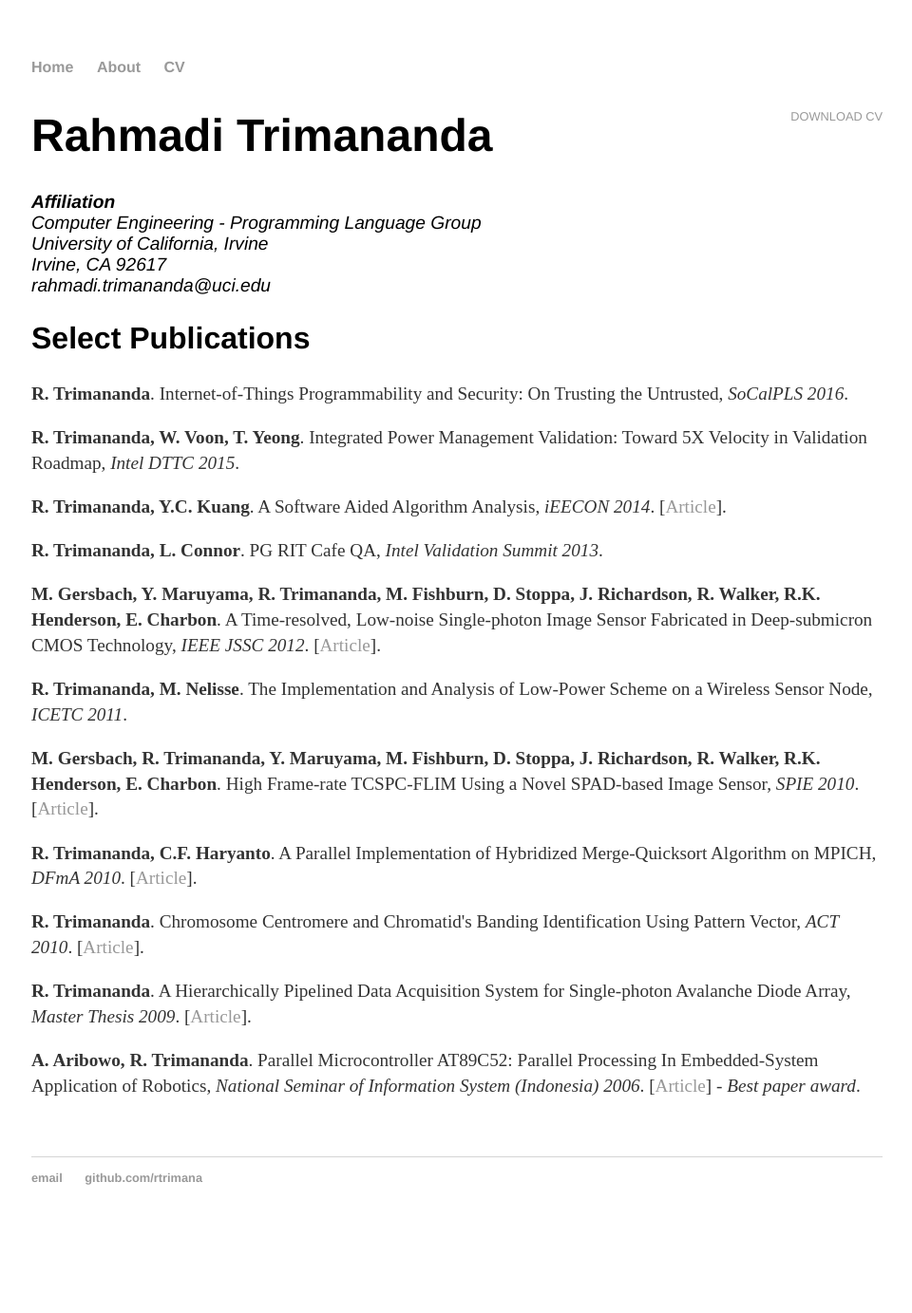
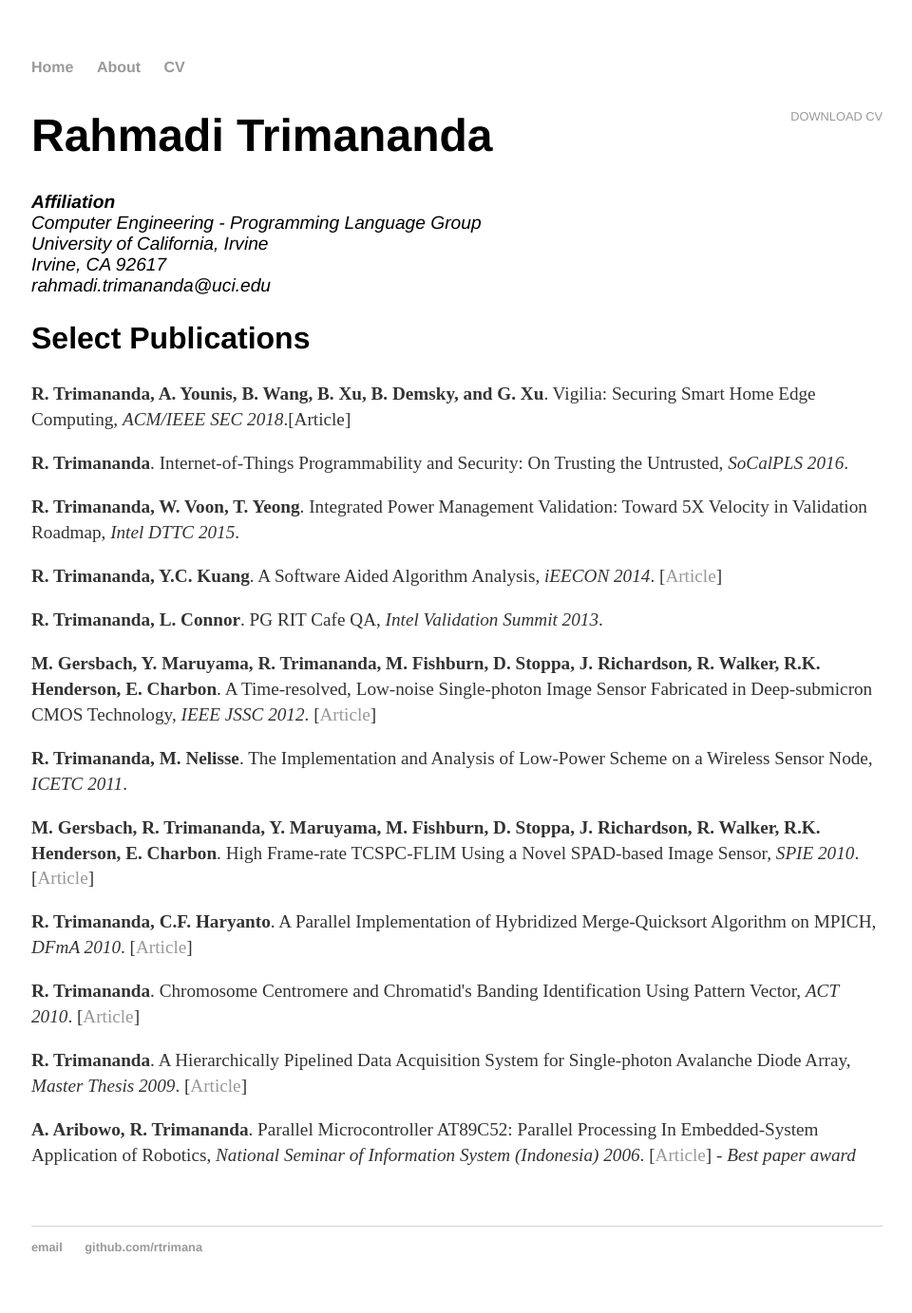
Before and after one commit to rtrimana/rahmaditrimananda.github.io, a Jekyll site: the page built from cv/index.html, in a window 1280 px wide. Shown: the whole page at 95% size, without its empty margins (159-1119 px from the left). Built offline with Jekyll 4.4.1, drawn with Linux system fonts in a browser that asks for light colours; before the commit the page ends 1310 px from its top, so only the background shows below that.

Commit message:
Update index.html

```diff
--- a/cv/index.html
+++ b/cv/index.html
@@ -17,27 +17,28 @@ title: CV of Your Name
 
 					<h2>Select Publications</h2>
 
+					<p><strong>R. Trimananda, A. Younis, B. Wang, B. Xu, B. Demsky, and G. Xu</strong>. Vigilia: Securing Smart Home Edge Computing, <em>ACM/IEEE SEC 2018</em>.[Article]
+
 					<p><strong>R. Trimananda</strong>. Internet-of-Things Programmability and Security: On Trusting the Untrusted, <em>SoCalPLS 2016</em>.
 
 					<p><strong>R. Trimananda, W. Voon, T. Yeong</strong>. Integrated Power Management Validation: Toward 5X Velocity in Validation Roadmap, <em>Intel DTTC 2015</em>.
 
-					<p><strong>R. Trimananda, Y.C. Kuang</strong>. A Software Aided Algorithm Analysis, <em>iEECON 2014</em>. [<a href="https://ieeexplore.ieee.org/abstract/document/6925865/" target="_blank">Article</a>].
+					<p><strong>R. Trimananda, Y.C. Kuang</strong>. A Software Aided Algorithm Analysis, <em>iEECON 2014</em>. [<a href="https://ieeexplore.ieee.org/abstract/document/6925865/" target="_blank">Article</a>]
 
 					<p><strong>R. Trimananda, L. Connor</strong>. PG RIT Cafe QA, <em>Intel Validation Summit 2013</em>.
 
-					<p><strong>M. Gersbach, Y. Maruyama, R. Trimananda, M. Fishburn, D. Stoppa, J. Richardson, R. Walker, R.K. Henderson, E. Charbon</strong>. A Time-resolved, Low-noise Single-photon Image Sensor Fabricated in Deep-submicron CMOS Technology, <em>IEEE JSSC 2012</em>. [<a href="https://ieeexplore.ieee.org/abstract/document/6176268/" target="_blank">Article</a>].
+					<p><strong>M. Gersbach, Y. Maruyama, R. Trimananda, M. Fishburn, D. Stoppa, J. Richardson, R. Walker, R.K. Henderson, E. Charbon</strong>. A Time-resolved, Low-noise Single-photon Image Sensor Fabricated in Deep-submicron CMOS Technology, <em>IEEE JSSC 2012</em>. [<a href="https://ieeexplore.ieee.org/abstract/document/6176268/" target="_blank">Article</a>]
 
 					<p><strong>R. Trimananda, M. Nelisse</strong>. The Implementation and Analysis of Low-Power Scheme on a Wireless Sensor Node, <em>ICETC 2011</em>.
 
-					<p><strong>M. Gersbach, R. Trimananda, Y. Maruyama, M. Fishburn, D. Stoppa, J. Richardson, R. Walker, R.K. Henderson, E. Charbon</strong>. High Frame-rate TCSPC-FLIM Using a Novel SPAD-based Image Sensor, <em>SPIE 2010</em>. [<a href="https://www.spiedigitallibrary.org/conference-proceedings-of-spie/7780/77801H/High-frame-rate-TCSPC-FLIM-using-a-novel-SPAD-based/10.1117/12.860769.full?SSO=1&tab=ArticleLink" target="_blank">Article</a>].
+					<p><strong>M. Gersbach, R. Trimananda, Y. Maruyama, M. Fishburn, D. Stoppa, J. Richardson, R. Walker, R.K. Henderson, E. Charbon</strong>. High Frame-rate TCSPC-FLIM Using a Novel SPAD-based Image Sensor, <em>SPIE 2010</em>. [<a href="https://www.spiedigitallibrary.org/conference-proceedings-of-spie/7780/77801H/High-frame-rate-TCSPC-FLIM-using-a-novel-SPAD-based/10.1117/12.860769.full?SSO=1&tab=ArticleLink" target="_blank">Article</a>]
 
-					<p><strong>R. Trimananda, C.F. Haryanto</strong>. A Parallel Implementation of Hybridized Merge-Quicksort Algorithm on MPICH, <em>DFmA 2010</em>. [<a href="https://ieeexplore.ieee.org/abstract/document/5952319/" target="_blank">Article</a>].
+					<p><strong>R. Trimananda, C.F. Haryanto</strong>. A Parallel Implementation of Hybridized Merge-Quicksort Algorithm on MPICH, <em>DFmA 2010</em>. [<a href="https://ieeexplore.ieee.org/abstract/document/5952319/" target="_blank">Article</a>]
 
-					<p><strong>R. Trimananda</strong>. Chromosome Centromere and Chromatid's Banding Identification Using Pattern Vector, <em>ACT 2010</em>. [<a href="https://www.computer.org/csdl/proceedings/act/2010/4269/00/4269a132-abs.html" target="_blank">Article</a>].
+					<p><strong>R. Trimananda</strong>. Chromosome Centromere and Chromatid's Banding Identification Using Pattern Vector, <em>ACT 2010</em>. [<a href="https://www.computer.org/csdl/proceedings/act/2010/4269/00/4269a132-abs.html" target="_blank">Article</a>]
 
-					<p><strong>R. Trimananda</strong>. A Hierarchically Pipelined Data Acquisition System for Single-photon Avalanche Diode Array, <em>Master Thesis 2009</em>. [<a href="https://repository.tudelft.nl/islandora/object/uuid%3Afac9915f-2aab-4200-94b2-46669371b88d" target="_blank">Article</a>].
+					<p><strong>R. Trimananda</strong>. A Hierarchically Pipelined Data Acquisition System for Single-photon Avalanche Diode Array, <em>Master Thesis 2009</em>. [<a href="https://repository.tudelft.nl/islandora/object/uuid%3Afac9915f-2aab-4200-94b2-46669371b88d" target="_blank">Article</a>]
 
-					<p><strong>A. Aribowo, R. Trimananda</strong>. Parallel Microcontroller AT89C52: Parallel Processing In Embedded-System Application of Robotics, <em>National Seminar of Information System (Indonesia) 2006</em>. [<a href="https://yudiagusta.files.wordpress.com/2009/11/92-98-snsi06-16-parallel-microcontrolers-at89c52-parallel-processors-in-embedded-system-application-of-robotics.pdf" target="_blank">Article</a>] - <em>Best paper award</em>.
-
+					<p><strong>A. Aribowo, R. Trimananda</strong>. Parallel Microcontroller AT89C52: Parallel Processing In Embedded-System Application of Robotics, <em>National Seminar of Information System (Indonesia) 2006</em>. [<a href="https://yudiagusta.files.wordpress.com/2009/11/92-98-snsi06-16-parallel-microcontrolers-at89c52-parallel-processors-in-embedded-system-application-of-robotics.pdf" target="_blank">Article</a>] - <em>Best paper award</em>
 
 	</div>
```
